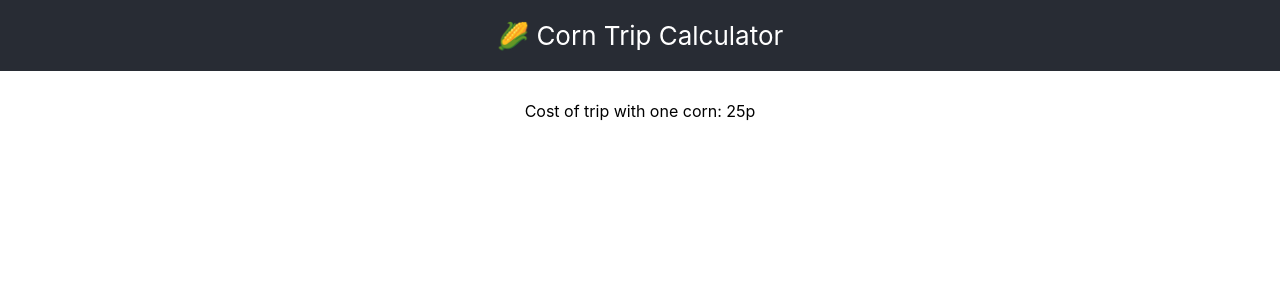
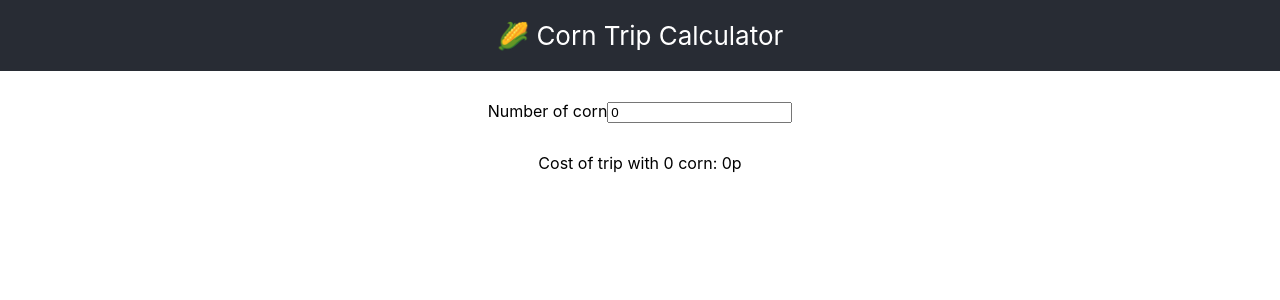
Before and after one commit to antonyoneill/made-tech-farmer-crossing, a React (Create React App) app: page / in a window 1280 px wide. Shown: the top 300 px of the page. Built offline with nearby package versions, Linux system fonts and the light colour scheme.

Commit message:
Add ability to change number of corn & calulate correct cost

```diff
--- a/src/App.js
+++ b/src/App.js
@@ -1,15 +1,34 @@
-import React from 'react';
+import React, {useState} from 'react';
+import calculateCost from './utils/calculateCost'
 import logo from './logo.svg';
 import './App.css';
 
 function App() {
+  const [numberOfCorn, setNumberOfCorn] = useState(0);
+
   return (
     <div className="App">
       <header className="App-header">
         🌽 Corn Trip Calculator
       </header>
       <section className="App-section">
-        Cost of trip with one corn: <span>25p</span>
+        <section>
+        <label>Number of corn
+          <input
+            type="number"
+            onChange={(event) => {
+              const newCountOfCorn = parseInt(event.currentTarget.value,10)
+              if (!isNaN(newCountOfCorn)) {
+                setNumberOfCorn(newCountOfCorn)
+              }
+            }}
+            value={numberOfCorn}
+          />
+        </label>
+        </section>
+        <section className="App-section">
+        Cost of trip with {numberOfCorn} corn: <span>{calculateCost(numberOfCorn)}p</span>
+        </section>
       </section>
     </div>
   );
--- /dev/null
+++ b/src/utils/calculateCost.js
@@ -0,0 +1,14 @@
+export default function calculateCost(numberOfCorn) {
+
+    let numberOfTrips ;
+
+    if (numberOfCorn === 0) {
+        numberOfTrips = 0;
+    } else if (numberOfCorn === 1) {
+        numberOfTrips = 1;
+    } else if (numberOfCorn > 1) {
+        numberOfTrips = (numberOfCorn * 2) - 1;
+    }
+
+    return numberOfTrips * 25
+}
```
Also changed, not shown: 2 other files (tests, documents, lock files or other folders).
